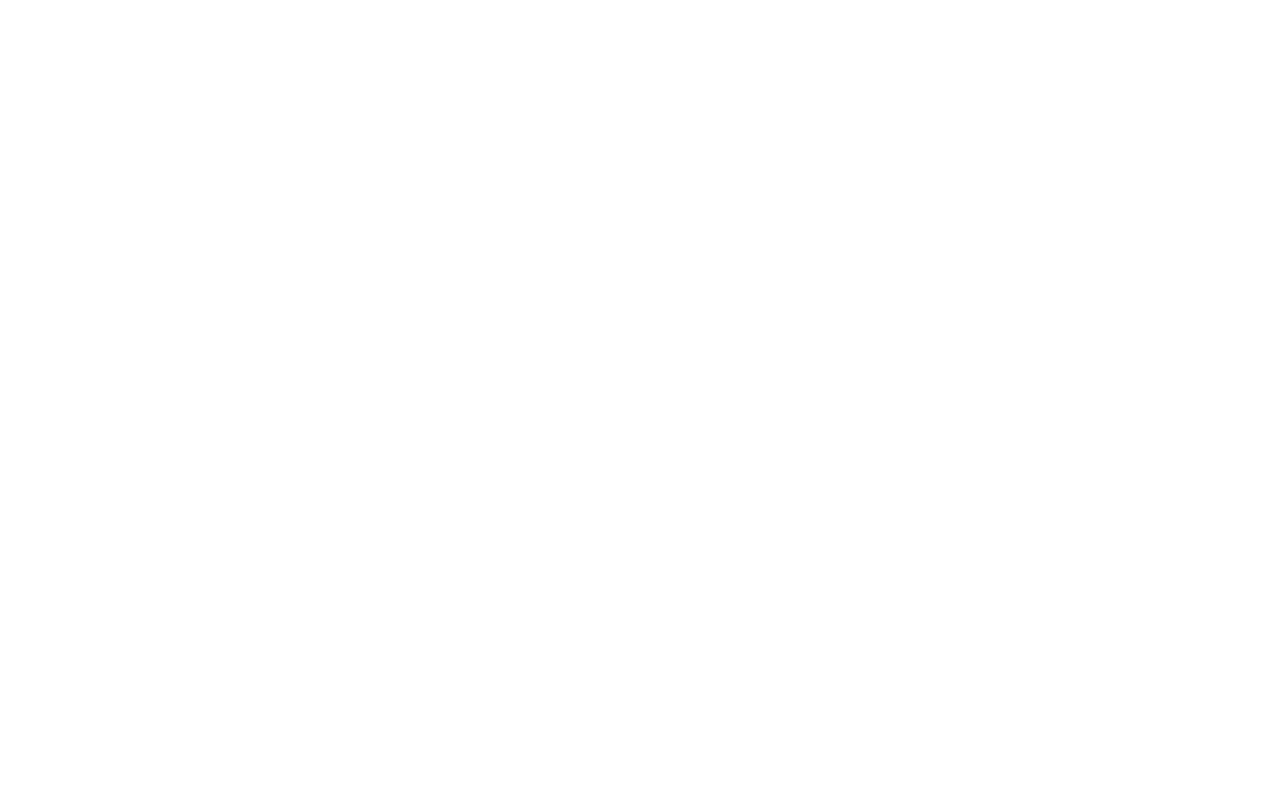
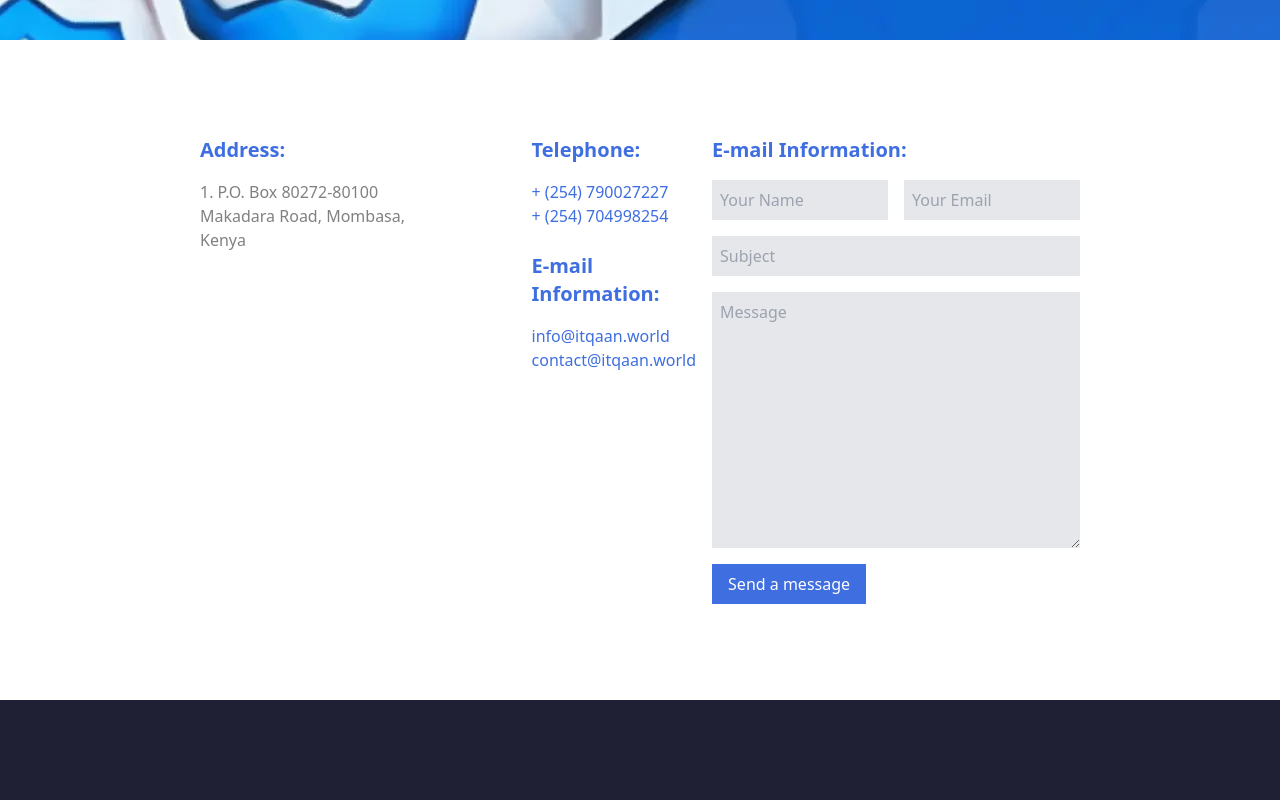
Before and after one commit to ITQAANWORLD/itqaanWorld-web, an Angular app: page /contact in a window 1280 px wide. Shown: the part 640-1440 px from the top of the page. Before the commit the page ends 800 px from the top, so only its background shows below. Built offline with nearby package versions, Linux system fonts and the light colour scheme.

Commit message:
contact page complete --pending action attactchemnt

```diff
--- a/src/app/pages/contact/contact.component.html
+++ b/src/app/pages/contact/contact.component.html
@@ -1 +1,79 @@
-<p>contact works!</p>
+<!-- hero section -->
+<div
+  [style.background-image]="'url(../../../assets/imgs/Itqan-banner.webp)'"
+  class="bg-headerBlue flex flex-col items-center justify-center p-10 min-h-[600px] w-screen py-32"
+>
+  <p class="text-4xl text-white font-bold w-[720px] text-center mb-12">Shop</p>
+</div>
+
+<!-- About section -->
+<div
+  class="px-10 py-4 w-3/4 mx-auto my-20 flex items-start justify-between gap-4"
+>
+  <div>
+    <h1 class="text-xl text-primaryBlue font-bold mb-4">Address:</h1>
+    <p class="text-[#808080] w-3/4">
+      1. P.O. Box 80272-80100 Makadara Road, Mombasa, Kenya
+    </p>
+  </div>
+
+  <div>
+    <div class="mb-6">
+      <h1 class="text-xl text-primaryBlue font-bold mb-4">Telephone:</h1>
+      <p class="text-primaryBlue">+ (254) 790027227</p>
+      <p class="text-primaryBlue">+ (254) 704998254</p>
+    </div>
+
+    <h1 class="text-xl text-primaryBlue font-bold mb-4">E-mail Information:</h1>
+
+    <p class="text-primaryBlue">info@itqaan.world</p>
+    <p class="text-primaryBlue">contact@itqaan.world</p>
+  </div>
+  <div>
+    <h1 class="text-xl text-primaryBlue font-bold mb-4">E-mail Information:</h1>
+    <form>
+      <div class="grid grid-cols-2 gap-4 mb-4">
+        <input
+          class="bg-gray-200 p-2"
+          type="text"
+          placeholder="Your Name"
+          name="name"
+          id="name"
+        />
+        <input
+          class="bg-gray-200 p-2"
+          type="email"
+          placeholder="Your Email"
+          name="email"
+          id="email"
+        />
+      </div>
+      <div class="grid mb-4">
+        <input
+          class="bg-gray-200 p-2"
+          type="text"
+          name="subject"
+          id="name"
+          placeholder="Subject"
+        />
+      </div>
+      <div class="grid mb-4">
+        <textarea
+          class="bg-gray-200 p-2"
+          name="message"
+          placeholder="Message"
+          id=""
+          cols="30"
+          rows="10"
+        ></textarea>
+      </div>
+      <div>
+        <button class="px-4 py-2 bg-primaryBlue text-white">
+          Send a message
+        </button>
+      </div>
+    </form>
+  </div>
+</div>
+
+<app-footer></app-footer>
```
Also changed, not shown: src/app/pages/contact/contact.component.ts (+6 -5 lines).
